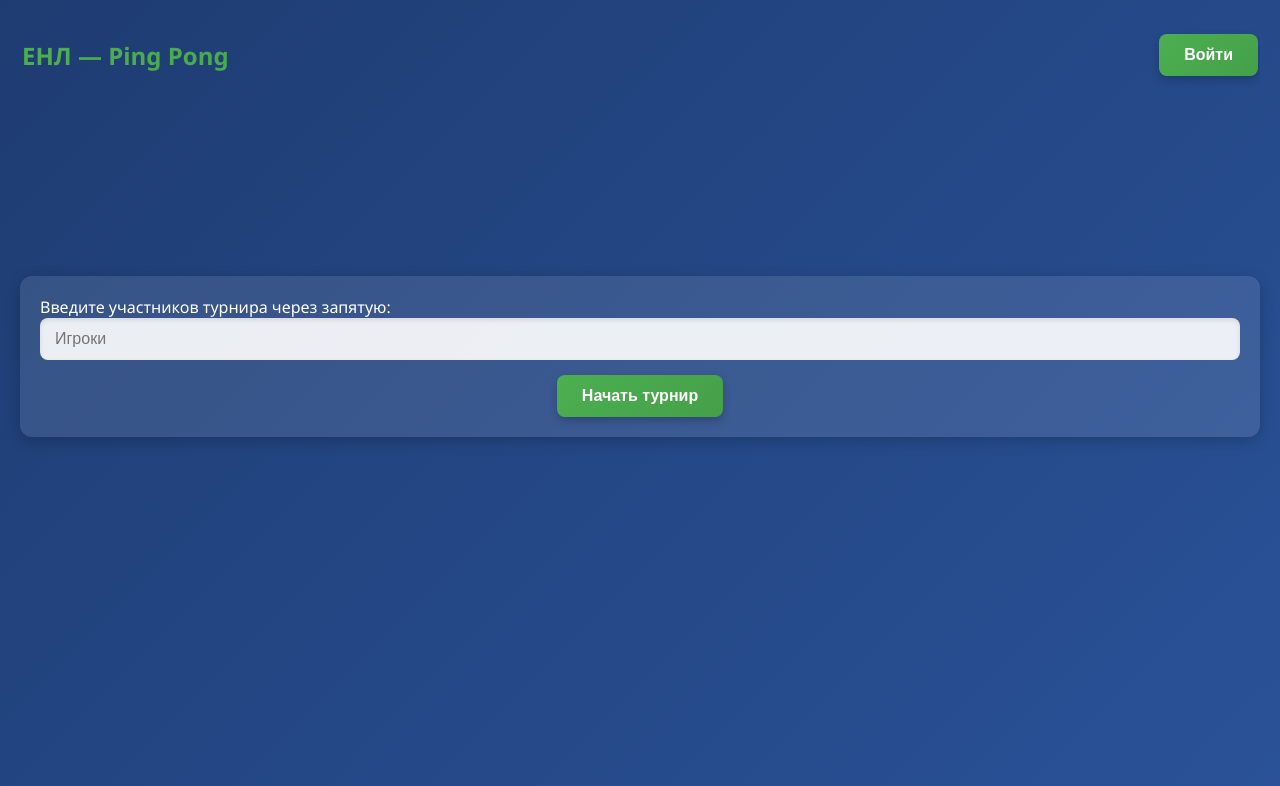
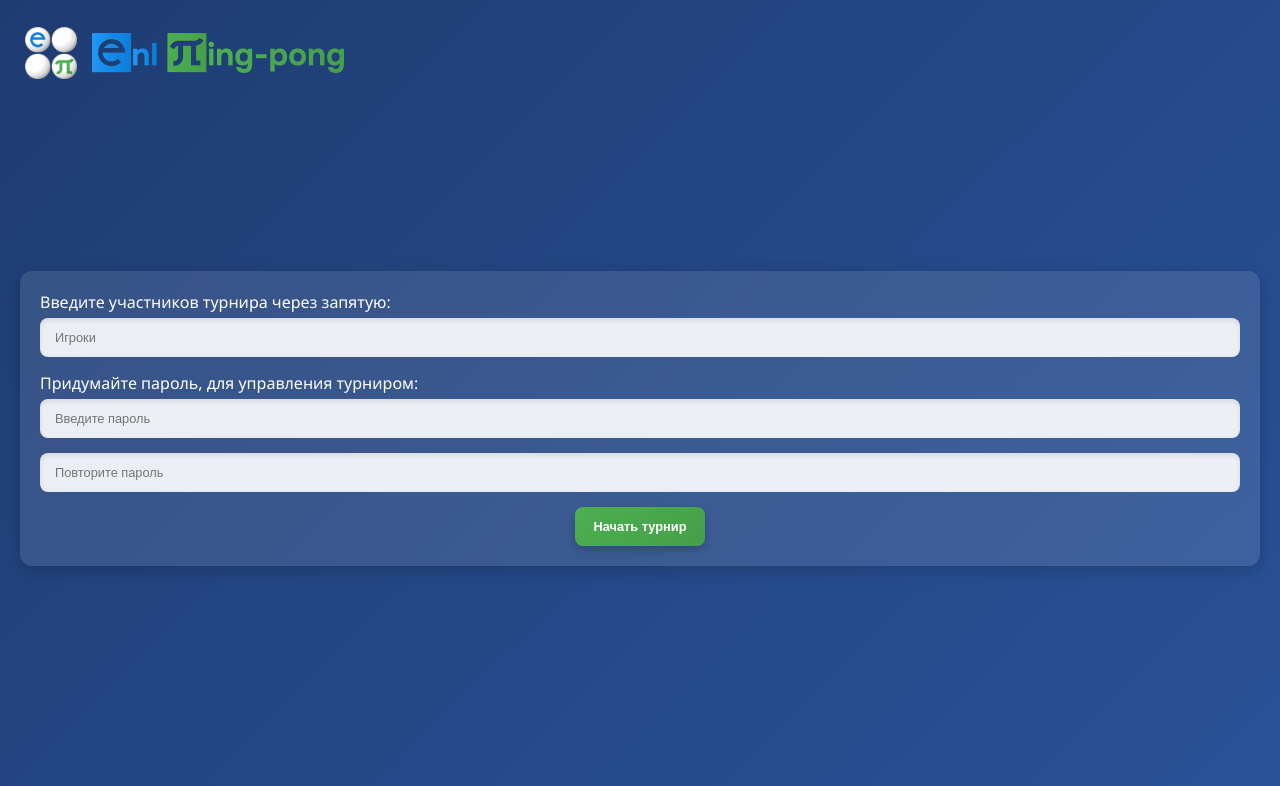
Before and after one commit to LeoKeyFF/pingpong-enl, a Flask app: page / in a window 1280 px wide. Shown: the top 786 px of the page. Run offline with Flask 3, Linux system fonts and the light colour scheme; data that the repository does not hold is empty.

Commit message:
Добавлены иконки. страничка меню. возможность создавать и менять пароль.

```diff
--- a/app.py
+++ b/app.py
@@ -10,12 +10,19 @@ def home():
 
 @app.route("/start_tour", methods = ['POST'])
 def start_tour():
+    #Password
+    password = request.form['new_password']
+    password_two = request.form['new_password_two']
+
     # Players
     names = request.form['names']
-    if names and len(names) != 0 and len(names.split(",")) < 129:
+    if names and len(names) != 0 and len(names.split(",")) < 129 and password == password_two:
         names = names.split(",")
         for name in names:
             database.add_players(name)
+
+        #Password
+        database.set_password(password)
 
         #Top Grid
         database.set_top_grid()
@@ -88,16 +95,17 @@ def get_data_bottom():
 @app.route("/get_data_grand", methods = ['GET'])
 def get_data_grand():
     players = database.get_from_grand_final()
+    if len(players) > 0:
+        players = players[0]
+        players = ['' if x is None else x for x in players]
 
-
-    players = players[0]
-    players = ['' if x is None else x for x in players]
-
-    data = {
-        'players': players
-    }
-
-    print(players)
+        data = {
+            'players': players
+        }
+    else:
+        data = {
+            'players': []
+        }
     return jsonify(data)
 
 @app.route("/cleen", methods = ['POST'])
@@ -134,7 +142,7 @@ def account():
 @app.route("/get_account", methods = ['GET'])
 def get_account():
     password = request.cookies.get('password')
-    right_password = "12300"
+    right_password = database.get_password()
     data = {
         'password_correct': password ==  right_password,
     }
@@ -151,6 +159,17 @@ def history_cancel():
     database.history_cancel()
     return redirect(url_for('home'))
 
+@app.route("/change_password", methods = ['POST'])
+def change_password():
+    password = request.form['change_psswd_new_password']
+    password_two = request.form['change_psswd_new_password_two']
+
+
+    if password_two == password and len(password) > 0:
+        database.change_password(password)
+
+    return redirect(url_for('home'))
+
 if __name__ == "__main__":
     parser = argparse.ArgumentParser(description="The backend for enl ping pong")
     parser.add_argument('db_path', help='The path of the database')
--- a/static/style.css
+++ b/static/style.css
@@ -15,22 +15,35 @@ body {
 .header{
     height: 70px;
     display: flex;
-    /* align-items: center;
-    justify-content: center; */
     position: relative;
     overflow: hidden;
 }
-.header-content {
-    display: inline-flex;
+.head-div {
+    display: flex;
+    align-content: center;
+    align-items: center;
     text-align: center;
-    z-index: 1;
+    height: 65px;
 }
-.header-text {
-    font-size: 150%;
-    background: linear-gradient(135deg, #4CAF50, #45a049);
+.icon-img {
+    flex-grow: 0;
+    height: 80%;
+    aspect-ratio: 1;
+    margin-right: 15px;
+    margin-left: 5px;
+    align-self: center;
+}
+
+.div-img-title {
+    flex-grow: 1;
     text-align: start;
-    background-clip: text;
-    color: transparent;
+}
+
+.title-img {
+    flex-grow: 0;
+    height:40px;
+    width: 252px;
+    align-self: center;
 }
 
 dialog {
@@ -53,26 +67,16 @@ dialog {
     text-align: center;
     width: 100%;
 }
-
 .grid-table {
   border-collapse: separate;
   border-spacing: 25px 15px;
   width: 230px;
   table-layout: fixed;
 }
-
 .grid-table th,
 .grid-table td {
     text-align: center;
     width: 230px;
-}
-
-.head-table{
-    width: 100%;
-    table-layout: fixed;
-}
-.head-table td {
-    text-align: end;
 }
 
 .dialog-table{
@@ -111,6 +115,7 @@ dialog {
     display: flex;
     gap: 15px;
     margin-bottom: 15px;
+    margin-top: 5px;
     flex-wrap: wrap;
 }
 
@@ -120,7 +125,7 @@ dialog {
     padding: 12px 15px;
     border: none;
     border-radius: 8px;
-    font-size: 1rem;
+    font-size: 0.8rem;
     background: rgba(255, 255, 255, 0.9);
     box-shadow: inset 0 2px 5px rgba(0,0,0,0.1);
 }
@@ -156,10 +161,10 @@ dialog {
 }
 
 .btn {
-    padding: 12px 25px;
+    padding: 12px 18px;
     border: none;
     border-radius: 8px;
-    font-size: 1rem;
+    font-size: 0.8rem;
     font-weight: 600;
     cursor: pointer;
     transition: all 0.3s ease;
--- a/templates/main.html
+++ b/templates/main.html
@@ -12,40 +12,55 @@
         document.addEventListener("DOMContentLoaded", function() {
             createDatabaseTables();
             updateDynamicContent()
-            showPage(0);
+            showPage(1);
             setInterval(function() {updateDynamicContent();}, 5000)
         });
     </script>
     <div class="container">
-        <header class = "header">
-            <table class="head-table">
-                <tr>
-                    <td>
-                        <h1 class="header-text">ЕНЛ — Ping Pong</h1>
-                    </td>
-                    <td>
-                        <button class="btn btn-primary" onclick="openAccDialog()" id="acc_button"></button>
-                    </td>
-                </tr>
-            </table>
-        </header>
-        <!-- <button class="btn btn-primary" onclick="history_cancel()" id="history_cancel"> -->
-            <svg class="undo-icon" viewBox="0 0 24 24" fill="none" onclick="history_cancel()" id="history_cancel">
+        <div class="head-div">
+            <img src="{{ url_for('static', filename='pictures/icon.png') }}" alt="icon" class="icon-img">
+            <div class="div-img-title">
+                <img src="{{ url_for('static', filename='pictures/title.png') }}" alt="icon" class="title-img">
+            </div>
+            <!-- <h1 class="header-text">ЕНЛ — Ping Pong</h1> -->
+            <svg class="undo-icon" viewBox="0 0 24 24" fill="none" onclick="history_cancel()" id="history_cancel" style="display: none;">
                 <path d="M7 13L4 10L7 7" stroke="currentColor" stroke-width="2" stroke-linecap="round" stroke-linejoin="round" />
                 <path d="M4 10H15C17.7614 10 20 12.2386 20 15C20 17.7614 17.7614 20 15 20H11" stroke="currentColor" stroke-width="2"
                     stroke-linecap="round" stroke-linejoin="round" />
             </svg>
-        <!-- </button> -->
+        </div>
         <ul class="tabs" id="not_in_start">
-            <li class="tab active" onclick="showPage(0)" >Верхняя сетка</li>
-            <li class="tab" onclick="showPage(1)" >Нижняя сетка</li>
-            <li class="tab" onclick="showPage(2)" >Гранд-финал</li>
+            <li class="tab menu" onclick="showPage(0)" >☰</li>
+            <div class="pages_nav">
+                <li class="tab active" onclick="showPage(1)" >Верхняя сетка</li>
+                <li class="tab" onclick="showPage(2)" >Нижняя сетка</li>
+                <li class="tab" onclick="showPage(3)" >Гранд-финал</li>
+            </div>
         </ul>
+
+        <div class="tournament-container" id="menu_page">
+            <div class = "menu_div">
+                <label class="mn-div-element" >Меню:</label>
+                <button class="btn btn-primary mn-div-element" onclick="openAccDialog()" id="acc_button"></button>
+                <button class="btn btn-secondary mn mn-div-element" onclick="openChangePasswordDialog()" id="change_password_btn">Сменить пароль</button>
+                <form action="/cleen" method="POST" id="cleen_button">
+                    <button type="submit" class="btn btn-secondary mn mn-div-element" id="cleen_button_itself">Очистить</button>
+                </form>
+            </div>
+        </div>
+
         <div class="input-section" id="add_players_page">
             <label>Введите участников турнира через запятую:</label>
             <form action="/start_tour" method="POST">
                 <div class="input-group">
                     <input name ="names" class="player-input" placeholder="Игроки">
+                </div>
+                <label>Придумайте пароль, для управления турниром:</label>
+                <div class="input-group">
+                    <input type="password" name ="new_password" class="player-input" placeholder="Введите пароль">
+                </div>
+                <div class="input-group">
+                    <input type="password" name ="new_password_two" class="player-input" placeholder="Повторите пароль">
                 </div>
                 <div class="button-group">
                     <button class="btn btn-primary" type="submit" onclick="showPage(0)" id="start" >Начать турнир</button>
@@ -63,12 +78,7 @@
         </div>
 
         <div class="tournament-container" id="grand_final_page">
-            <!-- <div id="grandfinal" class="tournament-grid"></div> -->
         </div>
-
-        <form action="/cleen" method="POST" id="cleen_button">
-            <button type="submit" class="btn btn-secondary" id="cleen_button_itself">Очистить</button>
-        </form>
 
     </div>
     <dialog id="chooseWinner" aria-modal="true" >
@@ -103,5 +113,28 @@
         </div>
     </dialog>
 
+    <dialog id="change_password_dialog" aria-modal="true" >
+        <h2 id="heading">Сменить пароля:</h2>
+        <div display = "flex">
+            <form action="/change_password" method="POST">
+                <table class="dialog-table">
+                    <tr>
+                        <td>
+                            <input type="password" name ="change_psswd_new_password" class="password-input" placeholder="Новый пароль" id="chng_pswd_1">
+                        </td>
+                        <td rowspan="2">
+                            <button class="btn btn-primary" type="submit" onclick="closeChangePasswordDialog()">Сменить</button>
+                        </td>
+                    </tr>
+                    <tr>
+                        <td>
+                            <input type="password" name ="change_psswd_new_password_two" class="password-input" placeholder="Ещё раз"  id="chng_pswd_2">
+                        </td>
+                    </tr>
+                </table>
+            </form>
+        </div>
+    </dialog>
+
 </body>
 </html>
```
Also changed, not shown: other parts of static/style.css (+53 -35 lines), database.py (+33 -0 lines), static/script.js (+46 -10 lines), static/pictures/icon.png (added), static/pictures/title.png (added).
